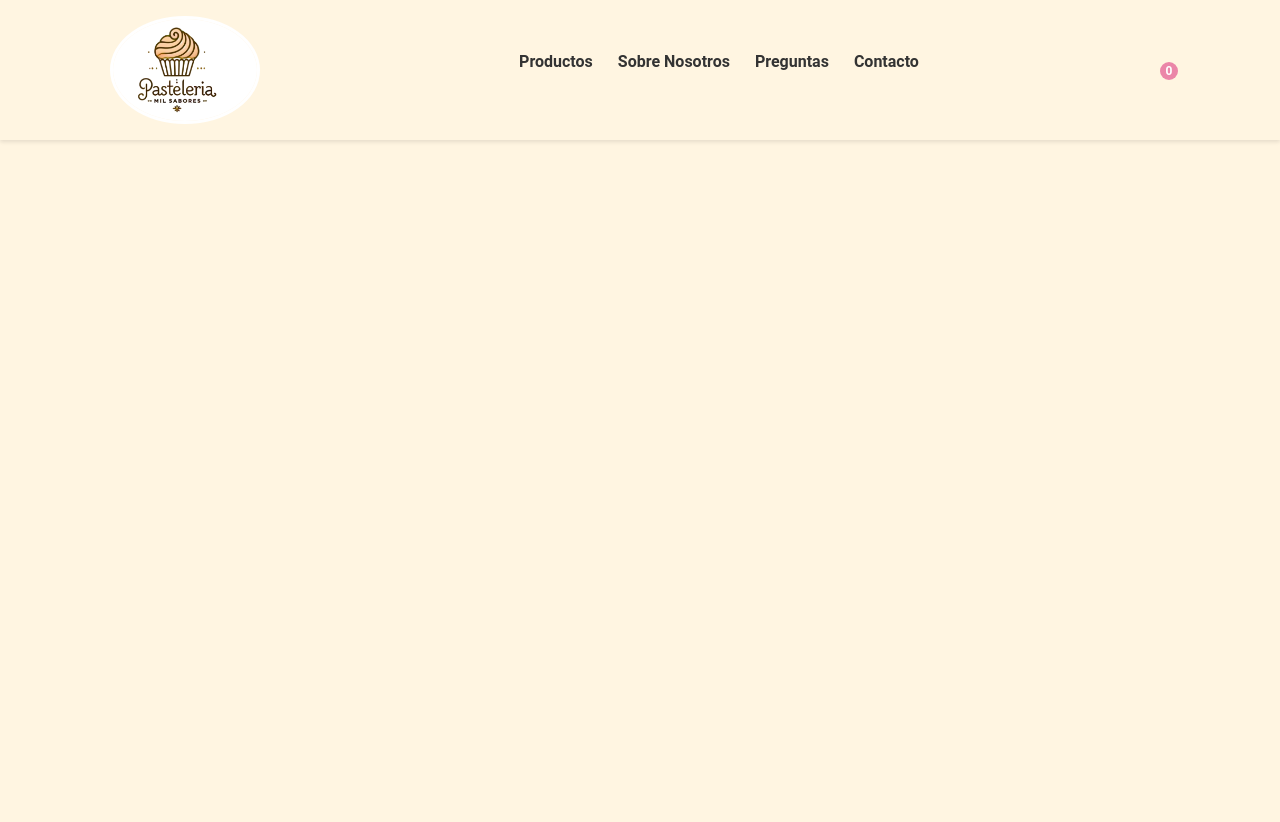
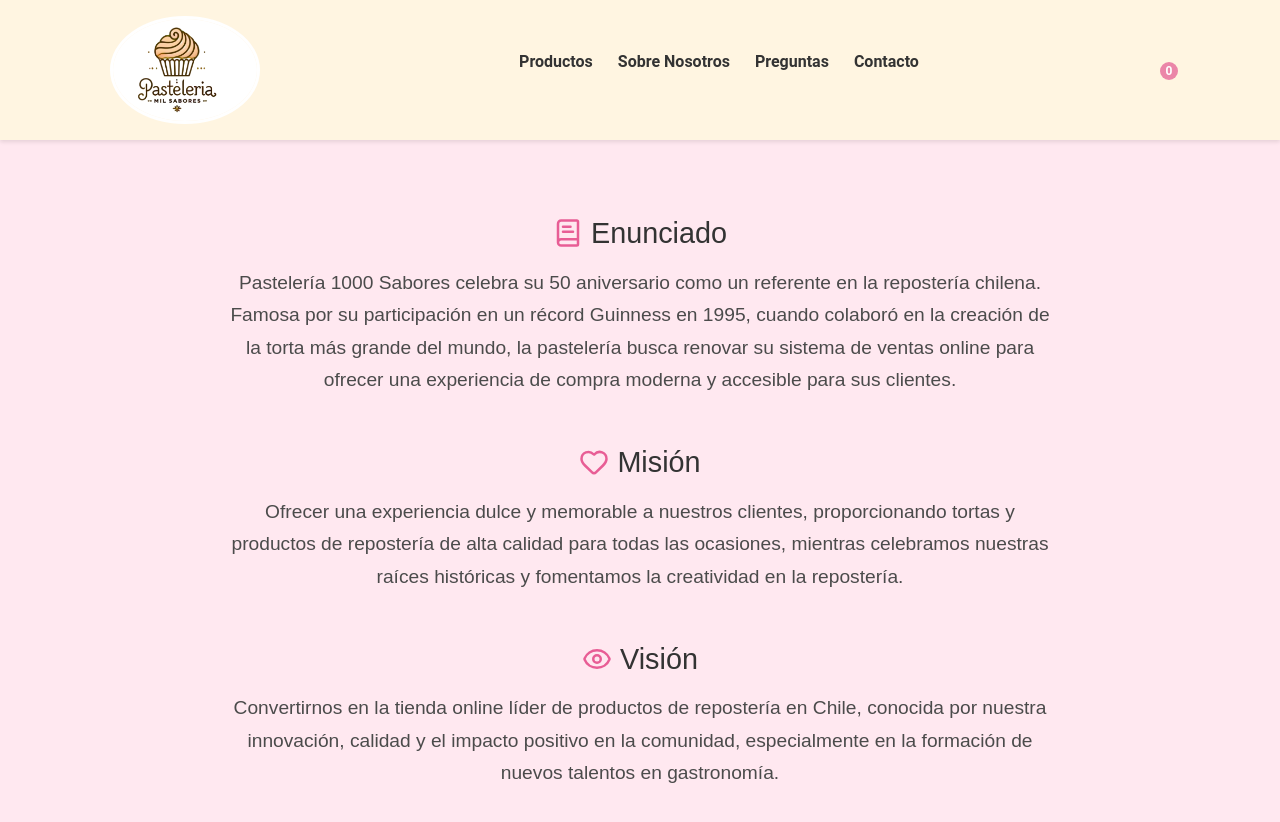
Before and after one commit to t0tt0r030/PRoyecto-React, a React (Create React App) app: page / in a window 1280 px wide. Shown: the top 822 px of the page. Before the commit the page ends 800 px from the top, so only its background shows below. Built offline with nearby package versions, Linux system fonts and the light colour scheme.

Commit message:
historia

```diff
--- a/package.json
+++ b/package.json
@@ -8,9 +8,12 @@
     "@testing-library/react": "^16.3.0",
     "@testing-library/user-event": "^13.5.0",
     "bootstrap": "^5.3.8",
+    "lucide-react": "^0.548.0",
     "react": "^19.2.0",
     "react-dom": "^19.2.0",
+    "react-router-dom": "^7.9.4",
     "react-scripts": "5.0.1",
+    "swiper": "^12.0.3",
     "web-vitals": "^2.1.4"
   },
   "scripts": {
--- a/public/index.html
+++ b/public/index.html
@@ -10,34 +10,15 @@
       content="Web site created using create-react-app"
     />
     <link rel="apple-touch-icon" href="%PUBLIC_URL%/logo192.png" />
-    <!--
-      manifest.json provides metadata used when your web app is installed on a
-      user's mobile device or desktop. See https://developers.google.com/web/fundamentals/web-app-manifest/
-    -->
+
     <link rel="manifest" href="%PUBLIC_URL%/manifest.json" />
-    <!--
-      Notice the use of %PUBLIC_URL% in the tags above.
-      It will be replaced with the URL of the `public` folder during the build.
-      Only files inside the `public` folder can be referenced from the HTML.
 
-      Unlike "/favicon.ico" or "favicon.ico", "%PUBLIC_URL%/favicon.ico" will
-      work correctly both with client-side routing and a non-root public URL.
-      Learn how to configure a non-root public URL by running `npm run build`.
-    -->
+    <link rel="stylesheet" href="https://fonts.googleapis.com/css2?family=Dancing+Script:wght@700&display=swap">
+
     <title>React App</title>
   </head>
   <body>
     <noscript>You need to enable JavaScript to run this app.</noscript>
     <div id="root"></div>
-    <!--
-      This HTML file is a template.
-      If you open it directly in the browser, you will see an empty page.
-
-      You can add webfonts, meta tags, or analytics to this file.
-      The build step will place the bundled scripts into the <body> tag.
-
-      To begin the development, run `npm start` or `yarn start`.
-      To create a production bundle, use `npm run build` or `yarn build`.
-    -->
   </body>
 </html>
--- a/src/App.js
+++ b/src/App.js
@@ -5,17 +5,16 @@ import './style.css';
 
 //*Componenetes PRopio */
 import Heder from './components/Heder';
-
+import SobreNosotros from './components/SobreNosotros'; // <-- 1. IMPORTA EL COMPONENTE
 
 function App ()
 {
   return(
     <>
-    <Heder/>
+      <Heder/>
+      <SobreNosotros /> {/* <-- 2. AÑADE EL COMPONENTE AQUÍ */}
     </>
   )
 }
 
-
-
 export default App;
--- a/src/components/Heder.js
+++ b/src/components/Heder.js
@@ -10,7 +10,7 @@ function Heder() {
         },
         {
             nombre: "Sobre Nosotros",
-            href: "#sobre-nosotros"
+            href: "#sobre-nosotros" // Este enlace apunta al ID
         },
         {
             nombre: "Preguntas",
--- /dev/null
+++ b/src/components/SobreNosotros.css
@@ -0,0 +1,34 @@
+.bg-light-pink {
+    background-color: #ffe8f0;
+}
+
+.text-primary-custom {
+    color: #e85d95; /* Color de marca para los iconos */
+}
+
+.sobre-nosotros-container {
+    min-height: 80vh;
+}
+
+.titulo-historia {
+    font-family: 'Dancing Script', cursive;
+    font-size: 5rem;
+    color: #e85d95;
+    text-shadow: 2px 2px 4px rgba(0, 0, 0, 0.1);
+}
+
+.parrafo-historia {
+    font-family: 'Arial', sans-serif;
+    font-size: 1.2rem;
+    color: #4B4B4B;
+    line-height: 1.7;
+}
+
+.subtitulo-seccion {
+    font-family: 'Arial', sans-serif;
+    font-size: 1.8rem;
+    color: #333;
+    display: flex; /* Añadido para alinear el icono y el texto */
+    align-items: center;
+    justify-content: center;
+}
--- /dev/null
+++ b/src/components/SobreNosotros.js
@@ -0,0 +1,45 @@
+import React from 'react';
+import { BookText, Heart, Eye } from 'lucide-react'; // Importamos iconos de Lucide
+import './SobreNosotros.css';
+
+const SobreNosotros = () => {
+  return (
+    // ID
+    <div id="sobre-nosotros" className="container-fluid py-5 text-center bg-light-pink sobre-nosotros-container">
+
+      <h1 className="titulo-historia mb-5">Sobre Nosotros</h1>
+
+      <div className="row justify-content-center">
+        <div className="col-lg-8">
+
+          {/* SECCIÓN ENUNCIADO */}
+          <h2 className="subtitulo-seccion mt-4 mb-3">
+            <BookText size={30} className="me-2 text-primary-custom" /> Enunciado
+          </h2>
+          <p className="lead parrafo-historia">
+            Pastelería 1000 Sabores celebra su 50 aniversario como un referente en la repostería chilena. Famosa por su participación en un récord Guinness en 1995, cuando colaboró en la creación de la torta más grande del mundo, la pastelería busca renovar su sistema de ventas online para ofrecer una experiencia de compra moderna y accesible para sus clientes.
+          </p>
+
+          {/* SECCIÓN MISIÓN */}
+          <h2 className="subtitulo-seccion mt-5 mb-3">
+            <Heart size={30} className="me-2 text-primary-custom" /> Misión
+          </h2>
+          <p className="parrafo-historia">
+            Ofrecer una experiencia dulce y memorable a nuestros clientes, proporcionando tortas y productos de repostería de alta calidad para todas las ocasiones, mientras celebramos nuestras raíces históricas y fomentamos la creatividad en la repostería.
+          </p>
+
+          {/* SECCIÓN VISIÓN */}
+          <h2 className="subtitulo-seccion mt-5 mb-3">
+            <Eye size={30} className="me-2 text-primary-custom" /> Visión
+          </h2>
+          <p className="parrafo-historia mb-5">
+            Convertirnos en la tienda online líder de productos de repostería en Chile, conocida por nuestra innovación, calidad y el impacto positivo en la comunidad, especialmente en la formación de nuevos talentos en gastronomía.
+          </p>
+        </div>
+      </div>
+
+    </div>
+  );
+};
+
+export default SobreNosotros;
--- a/src/index.css
+++ b/src/index.css
@@ -1,3 +1,8 @@
+/* */
+html {
+  scroll-behavior: smooth;
+}
+
 body {
   margin: 0;
   font-family: -apple-system, BlinkMacSystemFont, 'Segoe UI', 'Roboto', 'Oxygen',
```
Also changed, not shown: 1 other file (tests, documents, lock files or other folders).
